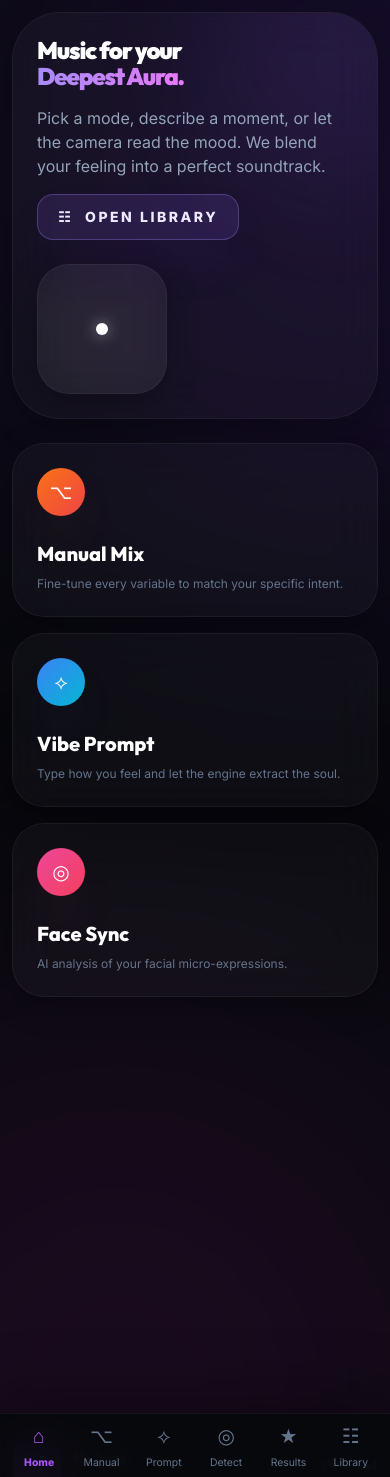
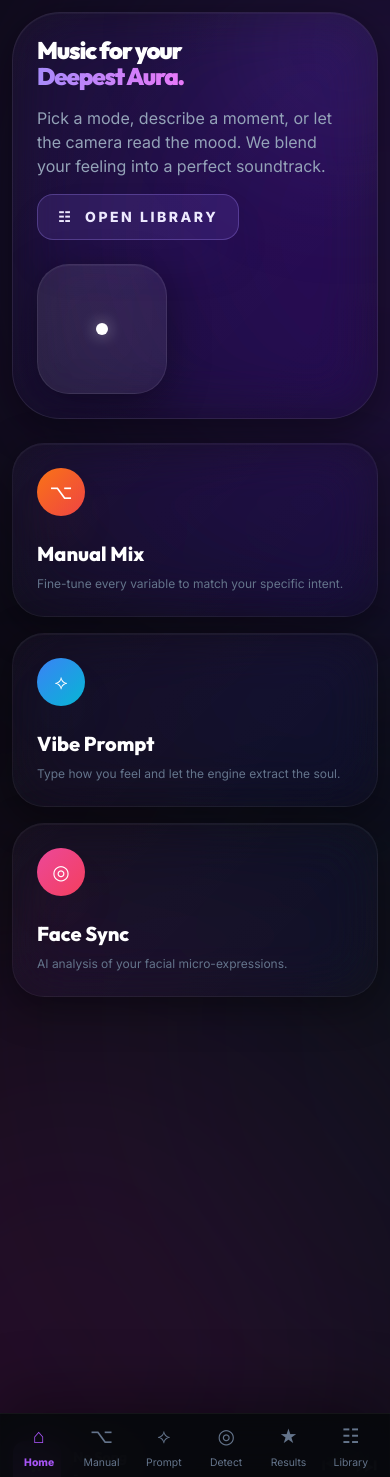
Before and after one commit to psd180207/modify, a FastAPI app: page / in a window 390 px wide. Run offline with FastAPI, Linux system fonts and the light colour scheme; some libraries are stand-ins or nearby versions.

Commit message:
Optimize glassmorphism UI, fix player bar width, and resolve mobile keyboard overlays

```diff
--- a/templates/index.html
+++ b/templates/index.html
@@ -16,16 +16,49 @@
         @media (max-width: 768px) { :root { --sidebar-width: 0; } }
         body { font-family: 'Inter', sans-serif; background: #08090d; color: white; overflow: hidden; }
         h1, h2, h3, h4 { font-family: 'Outfit', sans-serif; }
-        .glass { background: rgba(255, 255, 255, 0.03); backdrop-filter: blur(24px); -webkit-backdrop-filter: blur(24px); border: 1px solid rgba(255, 255, 255, 0.05); box-shadow: 0 8px 32px 0 rgba(0, 0, 0, 0.3); }
+
+        /* Advanced Liquid Glassmorphism Styling */
+        .glass {
+            background: linear-gradient(135deg, rgba(255, 255, 255, 0.03) 0%, rgba(255, 255, 255, 0.01) 100%);
+            backdrop-filter: blur(28px) saturate(180%);
+            -webkit-backdrop-filter: blur(28px) saturate(180%);
+            border: 1px solid rgba(255, 255, 255, 0.08);
+            box-shadow: 0 10px 40px 0 rgba(0, 0, 0, 0.4), inset 0 1px 1px 0 rgba(255, 255, 255, 0.05);
+        }
+
+        .glass-card {
+            transition: all 0.3s cubic-bezier(0.4, 0, 0.2, 1);
+        }
+        .glass-card:hover {
+            background: rgba(255, 255, 255, 0.06);
+            border-color: rgba(168, 85, 247, 0.3);
+            box-shadow: 0 12px 40px rgba(168, 85, 247, 0.15), inset 0 1px 1px 0 rgba(255, 255, 255, 0.1);
+            transform: translateY(-2px) scale(1.01);
+        }
+
         .aura-bg { position: fixed; inset: 0; z-index: -1; overflow: hidden; }
-        .aura-blob { position: absolute; width: 700px; height: 700px; border-radius: 50%; filter: blur(150px); opacity: 0.2; animation: float 20s infinite alternate; }
-        @keyframes float { from { transform: translate(0,0) scale(1); } to { transform: translate(10%, 10%) scale(1.1); } }
+        .aura-blob {
+            position: absolute;
+            width: 800px;
+            height: 800px;
+            border-radius: 50%;
+            filter: blur(140px);
+            opacity: 0.25;
+            animation: float 25s infinite ease-in-out alternate;
+        }
+        @keyframes float {
+            0% { transform: translate(0, 0) scale(1) rotate(0deg); }
+            50% { transform: translate(8%, 12%) scale(1.15) rotate(180deg); }
+            100% { transform: translate(-5%, -5%) scale(0.9) rotate(360deg); }
+        }
+
         .spinning-record { animation: spin 12s linear infinite; }
         @keyframes spin { from { transform: rotate(0deg); } to { transform: rotate(360deg); } }
         .tab-content { transition: all 0.3s ease; }
         .hidden { display: none !important; opacity: 0; transform: translateY(10px); }
         .loader { width: 48px; height: 48px; border: 3px solid #7c3aed; border-bottom-color: transparent; border-radius: 50%; display: inline-block; box-sizing: border-box; animation: rotation 1s linear infinite; }
         @keyframes rotation { 0% { transform: rotate(0deg); } 100% { transform: rotate(360deg); } }
+
         body.player-visible main { padding-bottom: calc(var(--player-height) + 3rem); }
         body.player-visible .app-sidebar { padding-bottom: calc(var(--player-height) + 1.5rem); }
         #player-bar { left: var(--sidebar-width); min-height: var(--player-height); }
@@ -85,6 +137,7 @@
     <div class="aura-bg">
         <div class="aura-blob bg-violet-800" style="top: -15%; left: -10%;"></div>
         <div class="aura-blob bg-fuchsia-900" style="bottom: -15%; right: -10%;"></div>
+        <div class="aura-blob bg-cyan-950" style="top: 40%; left: 30%; animation-duration: 35s; opacity: 0.15;"></div>
     </div>
 
     <!-- PROCESSING OVERLAY -->
@@ -970,7 +1023,7 @@
                 const adjustedScore = Math.max(0, Math.min(100, item.score + feedback));
 
                 const resultHTML = `
-                    <div class="glass p-4 md:p-8 rounded-[1.5rem] md:rounded-[3rem] hover:bg-white/[0.05] hover:scale-[1.01] transition-all group border-white/5 hover:border-violet-500/20 animate-fade-in-up" style="animation-delay: ${(i % 10) * 0.05}s">
+                    <div class="glass glass-card p-4 md:p-8 rounded-[1.5rem] md:rounded-[3rem] group border-white/5 animate-fade-in-up" style="animation-delay: ${(i % 10) * 0.05}s">
                         <div class="flex items-center gap-3 md:gap-10 cursor-pointer w-full" onclick="playSong(${i})">
                             <div class="hidden sm:block text-2xl md:text-4xl font-black text-white/10 group-hover:text-violet-500/50 transition">#${i+1}</div>
                             <div class="w-12 h-12 md:w-20 md:h-20 glass bg-gradient-to-br from-violet-500/20 to-transparent rounded-xl md:rounded-[2rem] flex items-center justify-center text-xl md:text-3xl group-hover:rotate-12 transition group-hover:bg-violet-500/40 flex-shrink-0">♫</div>
@@ -1143,7 +1196,7 @@
                 const globalIndex = STATE.librarySongs.indexOf(song);
 
                 return `
-                <article class="glass rounded-[1.5rem] p-5 hover:bg-white/[0.05] transition-all duration-300 border-white/5 hover:border-violet-500/20 flex flex-col justify-between h-full">
+                <article class="glass glass-card rounded-[1.5rem] p-5 flex flex-col justify-between h-full">
                     <div>
                         <div class="flex items-start justify-between gap-3">
                             <div class="min-w-0">
@@ -1204,6 +1257,23 @@
             }
         }
 
+        // Hide bottom bars when keyboard is open (inputs focused) on mobile
+        function setupKeyboardAdjustments() {
+            const inputs = queryAll('input, select, textarea');
+            inputs.forEach(input => {
+                input.addEventListener('focus', () => {
+                    if (window.innerWidth <= 768) {
+                        addClass(getElement('player-bar'), 'keyboard-hidden');
+                        addClass(document.querySelector('.mobile-nav'), 'keyboard-hidden');
+                    }
+                });
+                input.addEventListener('blur', () => {
+                    removeClass(getElement('player-bar'), 'keyboard-hidden');
+                    removeClass(document.querySelector('.mobile-nav'), 'keyboard-hidden');
+                });
+            });
+        }
+
         // ===== INITIALIZATION =====
         document.addEventListener('DOMContentLoaded', () => {
             const hash = window.location.hash.replace('#', '');
@@ -1215,6 +1285,7 @@
             }
             setupManualTuningListeners();
             loadLibrarySongs();
+            setupKeyboardAdjustments();
 
             // Prevent unwanted scrolling
             document.body.style.overflow = 'hidden';
```
Also changed, not shown: other parts of templates/index.html (+25 -6 lines).
